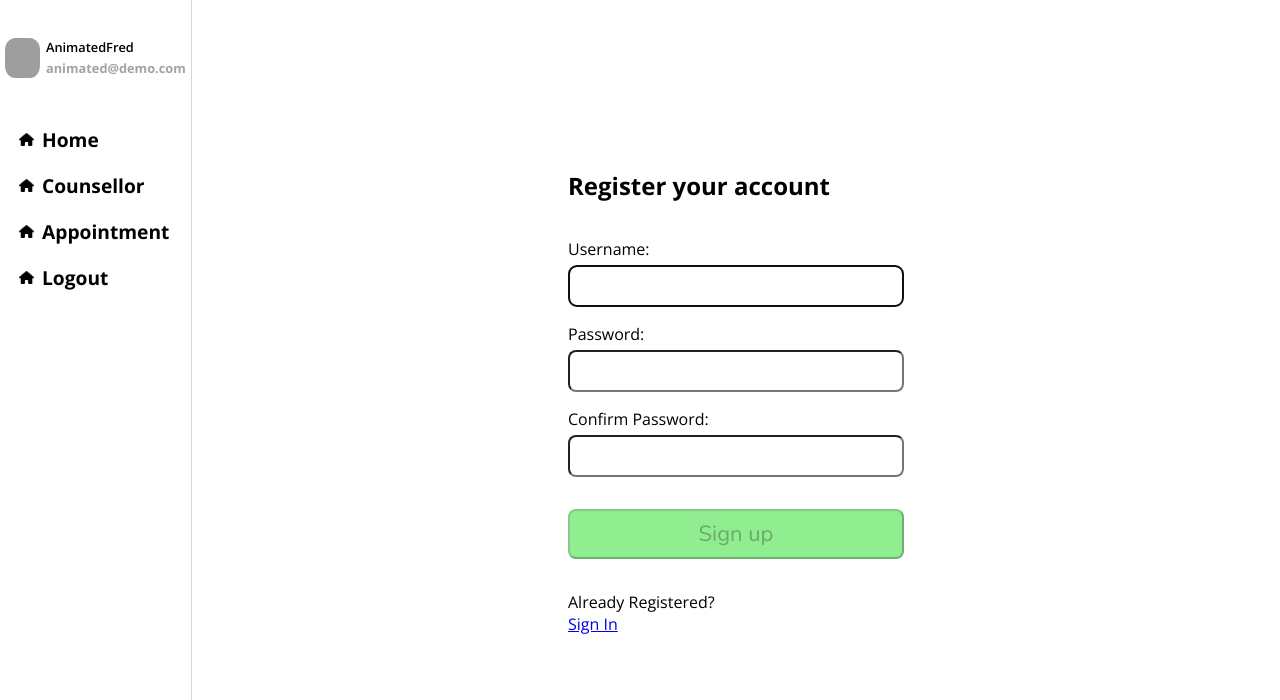
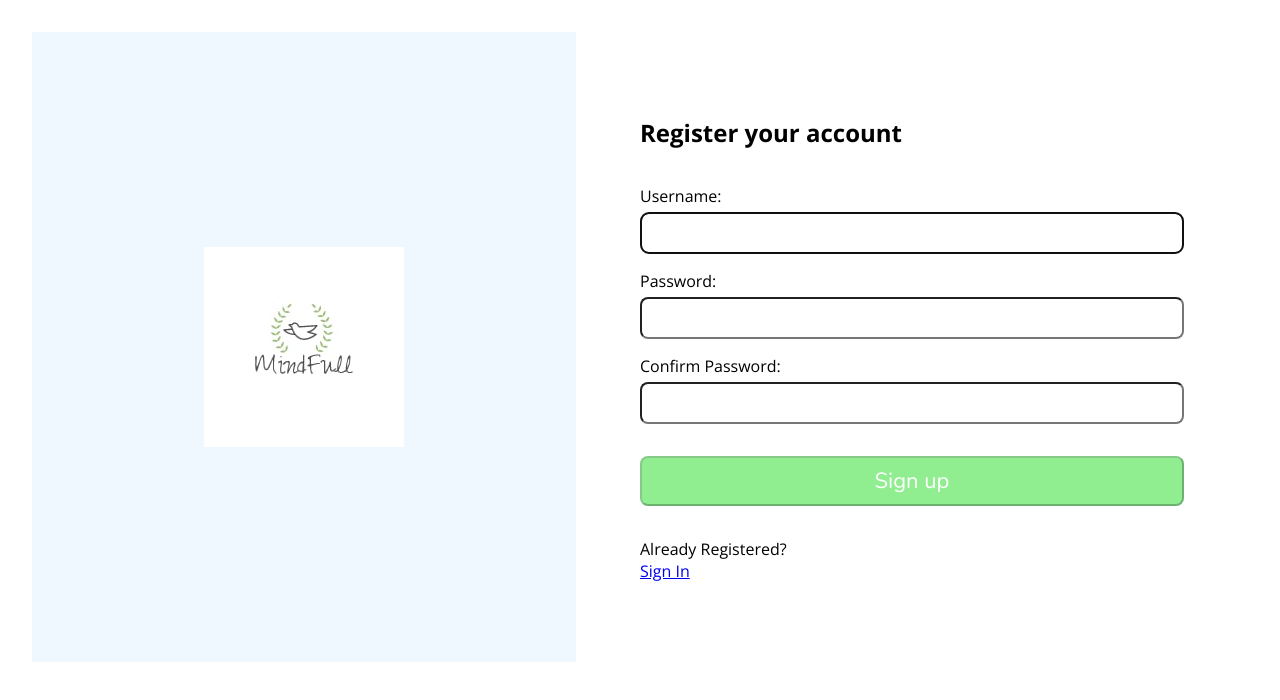
Before and after one commit to EliezerOng/CZ3002-Web-Application, a React (Create React App) app in the folder FrontEnd/my-app/: page /Register in a window 1280 px wide. Shown: the top 700 px of the page. Built offline with nearby package versions, Linux system fonts and the light colour scheme; grey boxes are pictures that could not be loaded.

Commit message:
Register left-image

```diff
--- a/FrontEnd/my-app/package.json
+++ b/FrontEnd/my-app/package.json
@@ -13,6 +13,7 @@
     "google-map-react": "^2.2.0",
     "react": "^18.2.0",
     "react-dom": "^18.2.0",
+    "react-is": "^18.2.0",
     "react-router-dom": "^5.2.0",
     "react-scripts": "^5.0.1",
     "reactjs-popup": "^2.0.5",
--- a/FrontEnd/my-app/src/App.jsx
+++ b/FrontEnd/my-app/src/App.jsx
@@ -1,67 +1,67 @@
-import "./App.css";
-import SideBar from "./components/SideBar";
-import PostCard from "./components/PostCard";
-import PostCardData from "./PostCardData";
-import SideBarData from "./SideBarData";
-import ForumHeader from "./components/ForumHeader";
+// import "./App.css";
+// import SideBar from "./components/SideBar";
+// import PostCard from "./components/PostCard";
+// import PostCardData from "./PostCardData";
+// import SideBarData from "./SideBarData";
+// import ForumHeader from "./components/ForumHeader";
 
-import mindfullLogo from "./images/mindfull-logo.png";
-import Login from "./components/Login";
-import Register from "./components/Register";
+// import mindfullLogo from "./images/mindfull-logo.png";
+// import Login from "./components/Login";
+// import Register from "./components/Register";
 
-import { BrowserRouter as Router, Routes, Route } from "react-router-dom";
-import { useEffect, useState } from "react";
-import Axios from "axios";
-import IndivPost from "./components/IndivPost";
-import history from "./history";
+// import { BrowserRouter as Router, Routes, Route } from "react-router-dom";
+// import { useEffect, useState } from "react";
+// import Axios from "axios";
+// import IndivPost from "./components/IndivPost";
+// import history from "./history";
 
-export default function App() {
-  const sideBarData = SideBarData.map((item) => {
-    return <SideBar key={item.id} {...item} />;
-  });
+// export default function App() {
+//   const sideBarData = SideBarData.map((item) => {
+//     return <SideBar key={item.id} {...item} />;
+//   });
 
-  // const cards = PostCardData.map((item) => {
-  //   return <PostCard key={item.id} {...item} />;
-  // });
+//   // const cards = PostCardData.map((item) => {
+//   //   return <PostCard key={item.id} {...item} />;
+//   // });
 
-  const [data, setDate] = useState([]);
+//   const [data, setDate] = useState([]);
 
-  useEffect(() => {
-    Axios.get("http://127.0.0.1:8000/api/forum/posts")
-      .then((res) => {
-        console.log("Getting from ::::", res.data);
-        setDate(res.data);
-      })
-      .catch((err) => console.log(err));
-  }, []);
+//   useEffect(() => {
+//     Axios.get("http://127.0.0.1:8000/api/forum/posts")
+//       .then((res) => {
+//         console.log("Getting from ::::", res.data);
+//         setDate(res.data);
+//       })
+//       .catch((err) => console.log(err));
+//   }, []);
 
-  const cards = data.map((data) => {
-    return <PostCard key={data.pid} {...data} />;
-  });
+//   const cards = data.map((data) => {
+//     return <PostCard key={data.pid} {...data} />;
+//   });
 
-  return (
-    // <Router>
-    //   <main className="App">
-    //     <div className="left-image">
-    //       <img src={mindfullLogo} className="mindfull-logo" />
-    //     </div>
-    //     <Routes>
-    //       <Route path="/" element={<Login />}></Route>
-    //       <Route path="/register" element={<Register />}></Route>
-    //     </Routes>
-    //   </main>
-    // </Router>
+//   return (
+//     <Router>
+//       <main className="App">
+//         <div className="left-image">
+//           <img src={mindfullLogo} className="mindfull-logo" />
+//         </div>
+//         <Routes>
+//           <Route path="/" element={<Login />}></Route>
+//           <Route path="/register" element={<Register />}></Route>
+//         </Routes>
+//       </main>
+//     </Router>
 
-    <div className="main-app-container">
-      <sidebar className="sidebar">{sideBarData}</sidebar>
-      <div className="forum-section">
-        <ForumHeader />
-        <section className="card">{cards}</section>
-        <button onClick={() => history.push("/Test")}>
-          Click button to view
-        </button>
-      </div>
-    </div>
-    // <IndivPost>{cards}</IndivPost>
-  );
-}
+//     // <div className="main-app-container">
+//     //   <sidebar className="sidebar">{sideBarData}</sidebar>
+//     //   <div className="forum-section">
+//     //     <ForumHeader />
+//     //     <section className="card">{cards}</section>
+//     //     <button onClick={() => history.push("/Test")}>
+//     //       Click button to view
+//     //     </button>
+//     //   </div>
+//     // </div>
+//     // <IndivPost>{cards}</IndivPost>
+//   );
+// }
--- a/FrontEnd/my-app/src/components/LoginRegister.css
+++ b/FrontEnd/my-app/src/components/LoginRegister.css
@@ -17,6 +17,10 @@ body {
   background-color: white;
 } */
 
+.register-page {
+  display: flex;
+  justify-content: stretch;
+}
 .App {
   display: flex;
   flex-direction: row;
@@ -28,9 +32,14 @@ body {
 .left-image {
   display: flex;
   background-color: aliceblue;
-  flex: 1;
   align-items: center;
   justify-content: center;
+  flex: 1;
+}
+
+.register-wrap {
+  flex: 1;
+  padding: 5vw;
 }
 
 .register,
@@ -40,18 +49,19 @@ body {
   flex: 1;
   justify-content: center;
   align-items: center;
+  position: absolute;
+  width: 100vw;
 }
 
 .register-boxes,
 .login-boxes {
+  width: 100vw;
+  height: 100vh;
   color: #000;
   width: 100%;
-  max-width: 400px;
+  /* max-width: 400px; */
   min-height: 400px;
-  display: flex;
-  flex-direction: column;
-  justify-content: flex-start;
-  align-content: center;
+  justify-content: stretch;
   padding: 2rem;
   background-color: white;
 }
@@ -94,6 +104,7 @@ textarea {
   padding: 0.5rem;
   margin-top: 2rem;
   background-color: #90ee91;
+  color: white;
 }
 
 .instructions {
--- a/FrontEnd/my-app/src/components/Register.js
+++ b/FrontEnd/my-app/src/components/Register.js
@@ -8,6 +8,7 @@ import { FontAwesomeIcon } from "@fortawesome/react-fontawesome";
 import React from "react";
 import "./LoginRegister.css";
 import { Link } from "react-router-dom";
+import mindfullLogo from "../images/mindfull-logo.png";
 
 // backend
 import axios from "../api/axios";
@@ -120,15 +121,24 @@ const Register = () => {
     <>
       <div className="register">
         {success ? (
+          <div className="register-page">
+            <div className="left-image">
+              <img src={mindfullLogo} className="mindfull-logo" />
+            </div>
             <section class="signed-in">
               <h1>Success!</h1>
               <p>
                 <a href="/Login">Sign in</a>
               </p>
             </section>
+          </div>
         ) : (
           <section class="register-boxes">
             {/* if errMsg exist, class="errmsg", if not offscren, meaning the msg is offscreen, cant see, but still thr */}
+            <div className="register-page">
+              <div className="left-image">
+                <img src={mindfullLogo} className="mindfull-logo" />
+              </div>
               <p
                 ref={errRef}
                 className={errMsg ? "errmsg" : "offscreen"}
@@ -137,6 +147,7 @@ const Register = () => {
                 {" "}
                 {errMsg}{" "}
               </p>
+              <div className="register-wrap">
                 <h1>Register your account</h1>
                 <form onSubmit={handleSubmit} className="register-form">
                   <label htmlFor="username" className="field-label">
@@ -166,7 +177,9 @@ const Register = () => {
                   <p
                     id="uidnote"
                     className={
-                  userFocus && user && !validName ? "instructions" : "offscreen"
+                      userFocus && user && !validName
+                        ? "instructions"
+                        : "offscreen"
                     }
                   >
                     <FontAwesomeIcon icon={faInfoCircle} />
@@ -202,7 +215,9 @@ const Register = () => {
                   />
                   <p
                     id="pwdnote"
-                className={pwdFocus && !validPwd ? "instructions" : "offscreen"}
+                    className={
+                      pwdFocus && !validPwd ? "instructions" : "offscreen"
+                    }
                   >
                     <FontAwesomeIcon icon={faInfoCircle} />
                     {/* 8 to 24 characters.
@@ -229,7 +244,9 @@ const Register = () => {
                     <span className={validMatch && matchPwd ? "valid" : "hide"}>
                       <FontAwesomeIcon icon={faCheck} />
                     </span>
-                <span className={validMatch || !matchPwd ? "hide" : "invalid"}>
+                    <span
+                      className={validMatch || !matchPwd ? "hide" : "invalid"}
+                    >
                       <FontAwesomeIcon icon={faTimes} />
                     </span>
                   </label>
@@ -258,7 +275,9 @@ const Register = () => {
                   </p>
 
                   <button
-                disabled={!validName || !validPwd || !validMatch ? true : false}
+                    disabled={
+                      !validName || !validPwd || !validMatch ? true : false
+                    }
                     className="sign-up"
                   >
                     Sign up
@@ -271,6 +290,8 @@ const Register = () => {
                     <Link to="/Login">Sign In</Link>
                   </span>
                 </p>
+              </div>
+            </div>
           </section>
         )}
       </div>
```
Also changed, not shown: 1 other file (tests, documents, lock files or other folders). Lines whose indentation alone changed are shown as unchanged.
